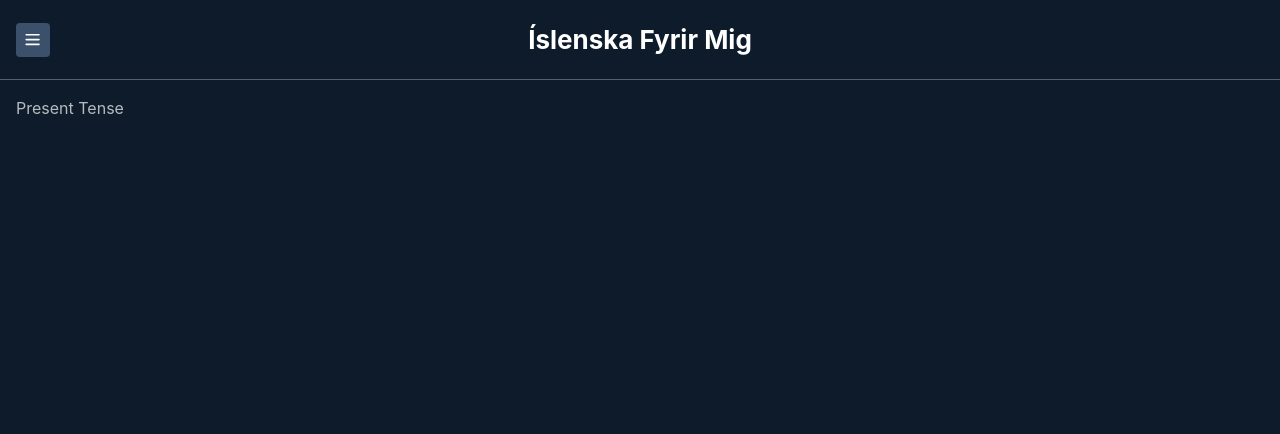
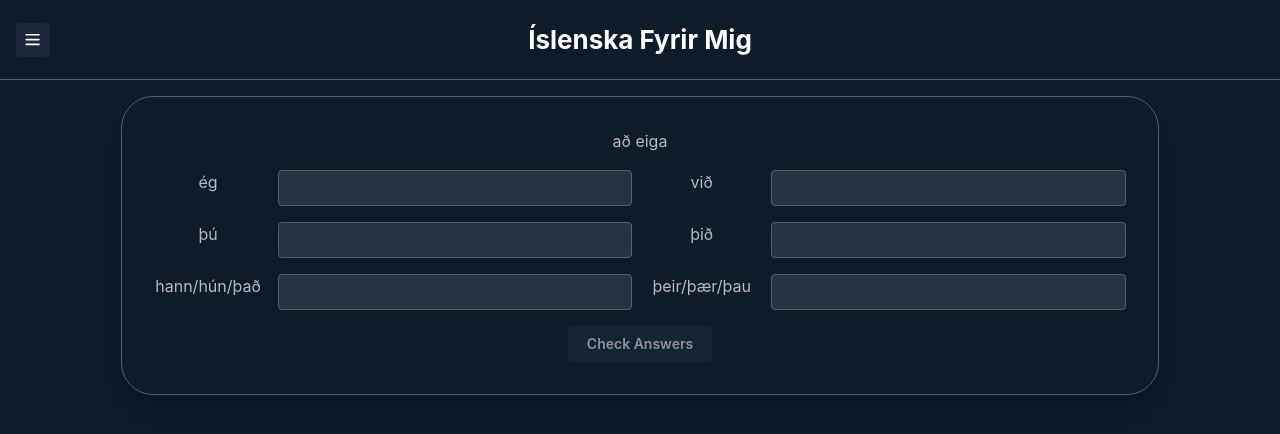
Before and after one commit to eg-heiti-christian/islenska-fyrir-mig, a React (Vite) app: page /verbs/present-tense in a window 1280 px wide. Shown: the top 434 px of the page. Built offline with nearby package versions, Linux system fonts and the light colour scheme.

Commit message:
Creating VerbConjugator form

```diff
--- a/src/App.tsx
+++ b/src/App.tsx
@@ -1,14 +1,21 @@
 import '@mantine/core/styles.css';
 
-import { MantineProvider  } from '@mantine/core';
+import { MantineProvider } from '@mantine/core';
+
+import { QueryClient, QueryClientProvider } from '@tanstack/react-query';
 
 import { Router } from './Router';
 import { theme, resolver } from './theme';
 
+
+const queryClient = new QueryClient()
+
 export default function App() {
   return (
     <MantineProvider forceColorScheme='dark' theme={theme} cssVariablesResolver={resolver}>
+      <QueryClientProvider client={queryClient}>
         <Router />
+      </QueryClientProvider>
     </MantineProvider>
   );
 }
--- /dev/null
+++ b/src/components/VerbConjugator/VerbConjugator.tsx
@@ -0,0 +1,143 @@
+import { useState } from "react";
+
+import { Button, Center, Grid, Paper, TextInput } from "@mantine/core"
+
+import { IVerb } from "../../lib/models/IVerb"
+import { IVerbConjugation } from "@/lib/models/IVerbConjugation";
+
+const pronouns = ['ég', 'við', 'þú', 'þið', 'hann/hún/það', 'þeir/þær/þau'];
+interface Props {
+    verb: IVerb
+}
+export const VerbConjugator = (props: Props) => {
+
+    const [answers, setAnswers] = useState<IVerbConjugation>({
+        singularFirstPerson: '',
+        singularSecondPerson: '',
+        singularThirdPerson: '',
+        pluralFirstPerson: '',
+        pluralSecondPerson: '',
+        pluralThirdPerson: '',
+    });
+
+    const onAnswersChanged = (answer: IVerbConjugation) => {
+        setAnswers((prevAnswers) => ({ ...prevAnswers, ...answer }));
+    }
+
+    const verb = props.verb;
+    return (
+        <Paper shadow="md" radius="xl" withBorder p="xl">
+            <Grid>
+                <Grid.Col span={12}>
+                    <Center>
+                        {verb.infinitive}
+                    </Center>
+                </Grid.Col>
+
+                <Grid.Col span={{ base: 12, lg: 6 }}>
+                    <Grid>
+                        <Grid.Col span={3}>
+                            <Center>
+                                ég
+                            </Center>
+                        </Grid.Col>
+                        <Grid.Col span={9}>
+                            <TextInput
+                                value={answers.singularFirstPerson}
+                                onChange={(event) => onAnswersChanged({ ...answers, singularFirstPerson: event.target.value })}
+                            />
+                        </Grid.Col>
+                    </Grid>
+                </Grid.Col>
+
+                <Grid.Col span={{ base: 12, lg: 6 }}>
+                    <Grid>
+                        <Grid.Col span={3}>
+                            <Center>
+                                við
+                            </Center>
+                        </Grid.Col>
+                        <Grid.Col span={9}>
+                            <TextInput
+                                value={answers.pluralFirstPerson}
+                                onChange={(event) => onAnswersChanged({ ...answers, pluralFirstPerson: event.target.value })}
+                            />
+                        </Grid.Col>
+                    </Grid>
+                </Grid.Col>
+
+                <Grid.Col span={{ base: 12, lg: 6 }}>
+                    <Grid>
+                        <Grid.Col span={3}>
+                            <Center>
+                                þú
+                            </Center>
+                        </Grid.Col>
+                        <Grid.Col span={9}>
+                            <TextInput
+                                value={answers.singularSecondPerson}
+                                onChange={(event) => onAnswersChanged({ ...answers, singularSecondPerson: event.target.value })}
+                            />
+                        </Grid.Col>
+                    </Grid>
+                </Grid.Col>
+
+                <Grid.Col span={{ base: 12, lg: 6 }}>
+                    <Grid>
+                        <Grid.Col span={3}>
+                            <Center>
+                                þið
+                            </Center>
+                        </Grid.Col>
+                        <Grid.Col span={9}>
+                            <TextInput
+                                value={answers.pluralSecondPerson}
+                                onChange={(event) => onAnswersChanged({ ...answers, pluralSecondPerson: event.target.value })}
+                            />
+                        </Grid.Col>
+                    </Grid>
+                </Grid.Col>
+
+                <Grid.Col span={{ base: 12, lg: 6 }}>
+                    <Grid>
+                        <Grid.Col span={3}>
+                            <Center>
+                                hann/hún/það
+                            </Center>
+                        </Grid.Col>
+                        <Grid.Col span={9}>
+                            <TextInput
+                                value={answers.singularThirdPerson}
+                                onChange={(event) => onAnswersChanged({ ...answers, singularThirdPerson: event.target.value })}
+                            />
+                        </Grid.Col>
+                    </Grid>
+                </Grid.Col>
+
+                <Grid.Col span={{ base: 12, lg: 6 }}>
+                    <Grid>
+                        <Grid.Col span={3}>
+                            <Center>
+                                þeir/þær/þau
+                            </Center>
+                        </Grid.Col>
+                        <Grid.Col span={9}>
+                            <TextInput
+                                value={answers.pluralThirdPerson}
+                                onChange={(event) => onAnswersChanged({ ...answers, pluralThirdPerson: event.target.value })}
+                            />
+                        </Grid.Col>
+                    </Grid>
+                </Grid.Col>
+
+                <Grid.Col span={12}>
+                    <Center>
+                        <Button variant="light">
+                            Check Answers
+                        </Button>
+                    </Center>
+                </Grid.Col>
+            </Grid>
+        </Paper>
+    )
+}
--- a/src/index.css
+++ b/src/index.css
@@ -1,3 +1,11 @@
 @tailwind base;
 @tailwind components;
 @tailwind utilities;
+
+
+.root {
+    &[data-variant='danger'] {
+      background-color: var(--mantine-color-red-9);
+      color: var(--mantine-color-red-0);
+    }
+}
--- /dev/null
+++ b/src/lib/models/IBaseType.ts
@@ -0,0 +1,3 @@
+export interface IBaseType {
+    id?: number;
+}
--- /dev/null
+++ b/src/lib/models/IVerb.ts
@@ -0,0 +1,7 @@
+import { IBaseType } from "./IBaseType";
+import { IVerbConjugation } from "./IVerbConjugation";
+
+export interface IVerb extends IBaseType {
+    infinitive: string;
+    presentTense?: IVerbConjugation
+}
--- /dev/null
+++ b/src/lib/models/IVerbConjugation.ts
@@ -0,0 +1,13 @@
+import { IBaseType } from "./IBaseType";
+import { IVerb } from "./IVerb";
+
+export interface IVerbConjugation extends IBaseType {
+    verbId?: number;
+    verb?: IVerb;
+    singularFirstPerson: string;
+    singularSecondPerson: string;
+    singularThirdPerson: string;
+    pluralFirstPerson: string;
+    pluralSecondPerson: string;
+    pluralThirdPerson: string;
+}
--- a/src/pages/VerbsPresentTense.page.tsx
+++ b/src/pages/VerbsPresentTense.page.tsx
@@ -1,9 +1,20 @@
+import { Grid } from "@mantine/core"
+
+import { VerbConjugator } from "../components/VerbConjugator/VerbConjugator"
+import { IVerb } from "../lib/models/IVerb"
 
 export const VerbsPresentTensePage = () => {
 
+    const verb: IVerb = {
+        infinitive: 'að eiga'
+    }
     return (
-        <>
-        Present Tense
-        </>
+        <Grid>
+            <Grid.Col span={10} offset={1}>
+                <VerbConjugator
+                    verb={verb}
+                />
+            </Grid.Col>
+        </Grid>
     )
 }
--- a/src/theme.ts
+++ b/src/theme.ts
@@ -2,7 +2,6 @@ import {
   createTheme,
   CSSVariablesResolver
 } from '@mantine/core';
-
 
 export const theme = createTheme({
   /** Put your mantine theme override here */
@@ -90,7 +89,9 @@ export const theme = createTheme({
       "#b3b4b1",
     ]
   },
-  primaryColor: 'yinmnBlue'
+  primaryColor: 'oxfordBlue',
+  primaryShade: 7
+
 });
 
 
```
